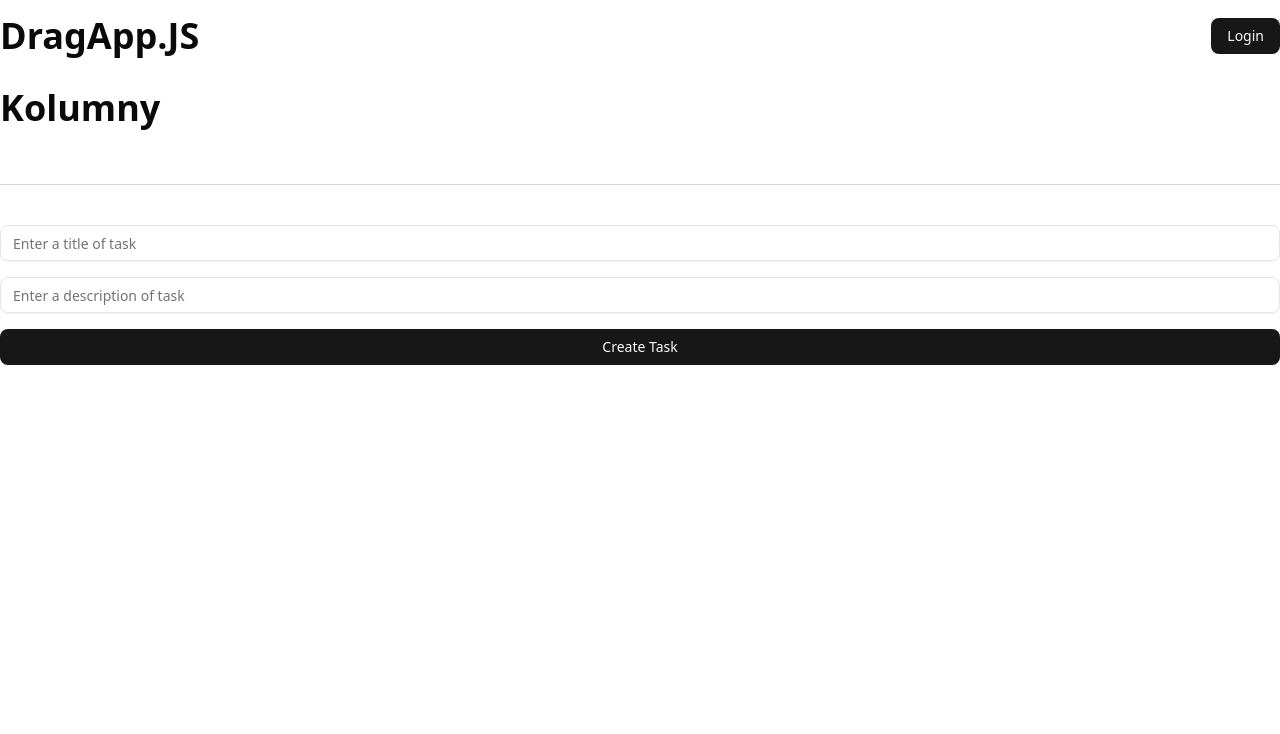
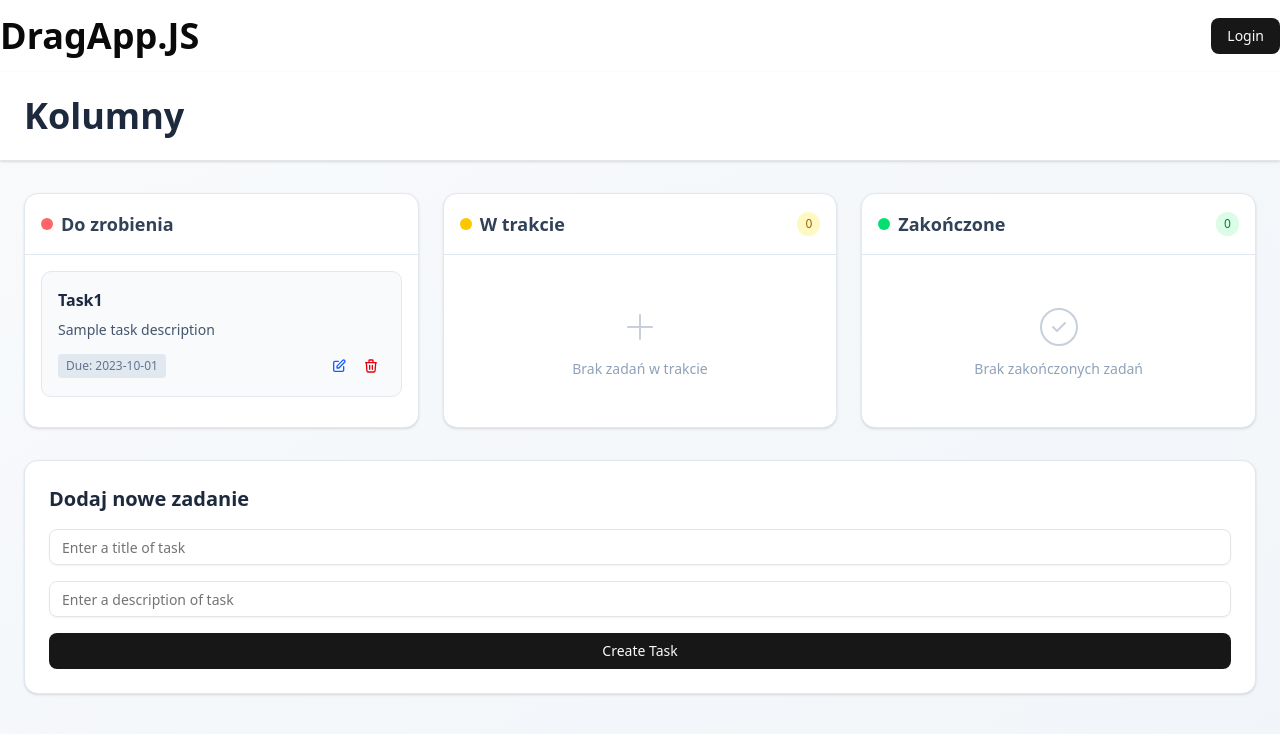
Before and after one commit to HroBiT/Drag, a Next.js app: page / in a window 1280 px wide. Shown: the top 734 px of the page. Built offline with nearby package versions, Linux system fonts and the light colour scheme.

Commit message:
made ui and some changes with backend

```diff
--- a/app/page.tsx
+++ b/app/page.tsx
@@ -1,14 +1,113 @@
-import Forms from "@/components/Forms";
+import Forms from "@/components/forms";
 
-export default function Home() {
+export default async function Home() {
+
   return (
-    <main className="flex flex-col ">
-      <div className="container flex items-center justify-between py-4">
-        <h1 className="text-2xl sm:text-4xl font-bold">Kolumny</h1>
+    <main className="min-h-screen bg-gradient-to-br from-slate-50 to-slate-100">
+      {/* Header */}
+      <div className="bg-white shadow-sm border-b">
+        <div className="container mx-auto px-6 py-6">
+          <div className="flex items-center justify-between">
+            <h1 className="text-3xl sm:text-4xl font-bold text-slate-800">
+              Kolumny
+            </h1>
+          </div>
+        </div>
       </div>
-      <div className="flex flex-col">
-        <hr className="flex w-full border-gray-300 my-10" />
-        <Forms />
+
+      {/* Main Content */}
+      <div className="container mx-auto px-6 py-8">
+        {/* Kanban Board */}
+        <div className="grid grid-cols-1 md:grid-cols-3 gap-6 mb-8">
+          {/* To Do Column */}
+          <div className="bg-white rounded-xl shadow-sm border border-slate-200">
+            <div className="p-4 border-b border-slate-200">
+              <div className="flex items-center justify-between">
+                <h2 className="text-lg font-semibold text-slate-700 flex items-center">
+                  <div className="w-3 h-3 bg-red-400 rounded-full mr-2"></div>
+                  Do zrobienia
+                </h2>
+              </div>
+            </div>
+            <div className="p-4 space-y-3">
+              <div className="bg-slate-50 border border-slate-200 rounded-lg p-4 hover:shadow-md transition-shadow duration-200">
+                <h3 className="font-semibold text-slate-800 mb-2">Task1</h3>
+                <p className="text-sm text-slate-600 mb-3">Sample task description</p>
+                <div className="flex items-center justify-between">
+                  <span className="text-xs text-slate-500 bg-slate-200 px-2 py-1 rounded">
+                    Due: 2023-10-01
+                  </span>
+                  <div className="flex space-x-1">
+                    <button className="p-1.5 text-blue-600 hover:bg-blue-50 rounded transition-colors">
+                      <svg className="w-4 h-4" fill="none" stroke="currentColor" viewBox="0 0 24 24">
+                        <path strokeLinecap="round" strokeLinejoin="round" strokeWidth={2} d="M11 5H6a2 2 0 00-2 2v11a2 2 0 002 2h11a2 2 0 002-2v-5m-1.414-9.414a2 2 0 112.828 2.828L11.828 15H9v-2.828l8.586-8.586z" />
+                      </svg>
+                    </button>
+                    <button className="p-1.5 text-red-600 hover:bg-red-50 rounded transition-colors">
+                      <svg className="w-4 h-4" fill="none" stroke="currentColor" viewBox="0 0 24 24">
+                        <path strokeLinecap="round" strokeLinejoin="round" strokeWidth={2} d="M19 7l-.867 12.142A2 2 0 0116.138 21H7.862a2 2 0 01-1.995-1.858L5 7m5 4v6m4-6v6m1-10V4a1 1 0 00-1-1h-4a1 1 0 00-1 1v3M4 7h16" />
+                      </svg>
+                    </button>
+                  </div>
+                </div>
+              </div>
+            </div>
+          </div>
+
+          {/* In Progress Column */}
+          <div className="bg-white rounded-xl shadow-sm border border-slate-200">
+            <div className="p-4 border-b border-slate-200">
+              <div className="flex items-center justify-between">
+                <h2 className="text-lg font-semibold text-slate-700 flex items-center">
+                  <div className="w-3 h-3 bg-yellow-400 rounded-full mr-2"></div>
+                  W trakcie
+                </h2>
+                <span className="bg-yellow-100 text-yellow-700 text-xs px-2 py-1 rounded-full font-medium">
+                  0
+                </span>
+              </div>
+            </div>
+            <div className="p-4">
+              <div className="text-center py-8 text-slate-400">
+                <svg className="w-12 h-12 mx-auto mb-2 opacity-50" fill="none" stroke="currentColor" viewBox="0 0 24 24">
+                  <path strokeLinecap="round" strokeLinejoin="round" strokeWidth={1} d="M12 6v6m0 0v6m0-6h6m-6 0H6" />
+                </svg>
+                <p className="text-sm">Brak zadań w trakcie</p>
+              </div>
+            </div>
+          </div>
+
+          {/* Done Column */}
+          <div className="bg-white rounded-xl shadow-sm border border-slate-200">
+            <div className="p-4 border-b border-slate-200">
+              <div className="flex items-center justify-between">
+                <h2 className="text-lg font-semibold text-slate-700 flex items-center">
+                  <div className="w-3 h-3 bg-green-400 rounded-full mr-2"></div>
+                  Zakończone
+                </h2>
+                <span className="bg-green-100 text-green-700 text-xs px-2 py-1 rounded-full font-medium">
+                  0
+                </span>
+              </div>
+            </div>
+            <div className="p-4">
+              <div className="text-center py-8 text-slate-400">
+                <svg className="w-12 h-12 mx-auto mb-2 opacity-50" fill="none" stroke="currentColor" viewBox="0 0 24 24">
+                  <path strokeLinecap="round" strokeLinejoin="round" strokeWidth={1} d="M9 12l2 2 4-4m6 2a9 9 0 11-18 0 9 9 0 0118 0z" />
+                </svg>
+                <p className="text-sm">Brak zakończonych zadań</p>
+              </div>
+            </div>
+          </div>
+        </div>
+
+        {/* Add New Task Section */}
+        <div className="bg-white rounded-xl shadow-sm border border-slate-200 p-6">
+          <div className="flex items-center mb-4">
+            <h2 className="text-xl font-semibold text-slate-800">Dodaj nowe zadanie</h2>
+          </div>
+          <Forms />
+        </div>
       </div>
     </main>
   );
--- /dev/null
+++ b/app/store.ts
@@ -0,0 +1,13 @@
+import {create} from 'zustand';
+
+type TasksState = {
+    tasks: string[];
+    addTask: (task: string) => void;
+    removeTask: (task: string) => void;
+}
+
+export const useTasksStore = create<TasksState>((set) => ({
+    tasks: [],
+    addTask: (task) => set((state) => ({ tasks: [...state.tasks, task] })),
+    removeTask: (task) => set((state) => ({ tasks: state.tasks.filter(t => t !== task) }))
+}));
--- /dev/null
+++ b/scripts/PrismasScripts.ts
@@ -0,0 +1,21 @@
+import { PrismaClient } from "@prisma/client";
+
+const prisma = new PrismaClient();
+
+const GetTasks = async (currentUserId: string, ):Promise<any[]> => {
+const taskData = await prisma.taskTable.findMany({
+  where: {
+    userId: Number(currentUserId), // np. z sesji
+  },
+  include: {
+    miniTables: {
+      include: {
+        tasks: {
+          orderBy: { updatedAt: 'desc' }
+        }
+      }
+    }
+  }
+})
+    return taskData;
+}
```
Also changed, not shown: package.json (+9 -2 lines), components/forms.tsx (renamed from components/Forms.tsx), 2 other files (tests, documents, lock files or other folders).
